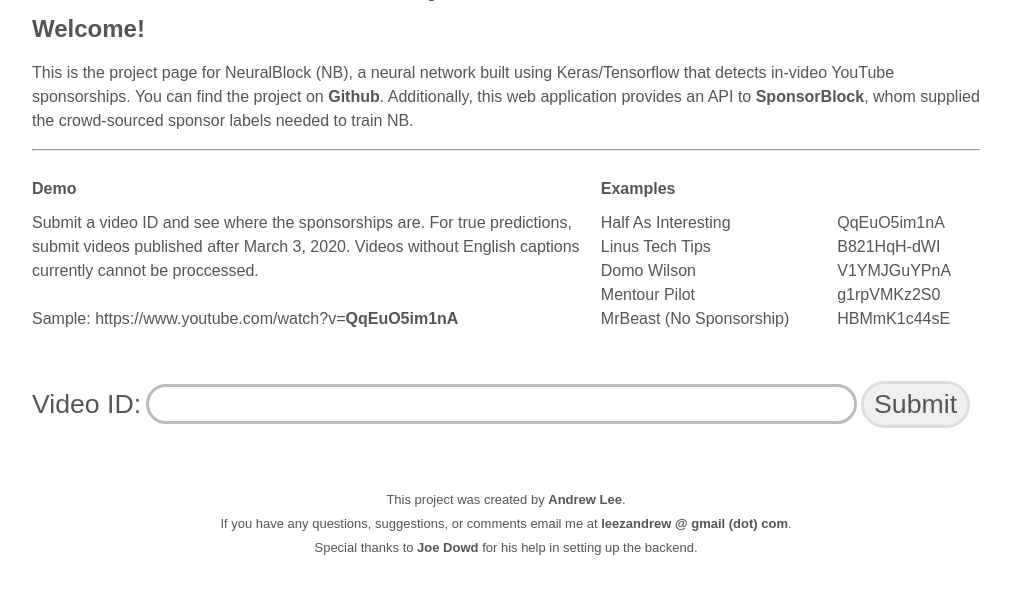
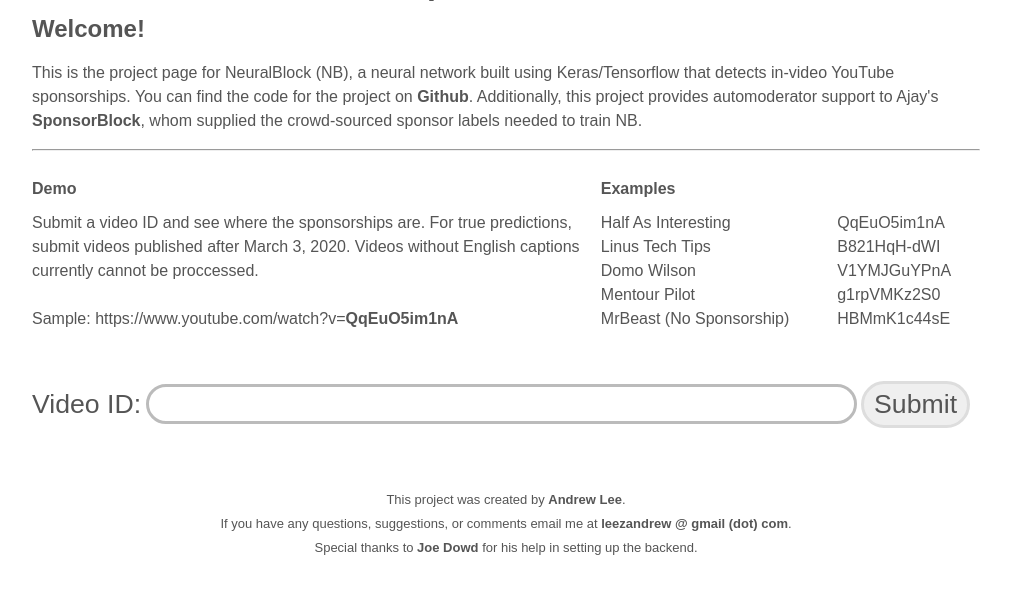
Before and after one commit to andrewzlee/NeuralBlock, a Flask app: page / in a window 1280 px wide. Shown: the part 50-644 px from the top of the page, without its empty margins (134-1145 px from the left). Run offline with Flask 2, Linux system fonts and the light colour scheme; lists and menus that the app fills with data are empty; parts of the project's set-up code (start-up, migrations or seed data) failed here and were passed over.

Commit message:
Update index.html

```diff
--- a/app/templates/index.html
+++ b/app/templates/index.html
@@ -11,7 +11,7 @@
 	<header id="main-header"><h1>NeuralBlock: An In-Video YouTube Sponsor Detector</h1></header>
 	<div class="container">
 		<h2>Welcome!</h2>
-		This is the project page for NeuralBlock (NB), a neural network built using Keras/Tensorflow that detects in-video YouTube sponsorships. You can find the project on <a href="https://github.com/andrewzlee/NeuralBlock" target="_blank">Github</a>. Additionally, this web application provides an API to <a href="https://github.com/ajayyy/SponsorBlock">SponsorBlock</a>, whom supplied the crowd-sourced sponsor labels needed to train NB.
+		This is the project page for NeuralBlock (NB), a neural network built using Keras/Tensorflow that detects in-video YouTube sponsorships. You can find the code for the project on <a href="https://github.com/andrewzlee/NeuralBlock" target="_blank">Github</a>. Additionally, this project provides automoderator support to Ajay's <a href="https://github.com/ajayyy/SponsorBlock" target="_blank">SponsorBlock</a>, whom supplied the crowd-sourced sponsor labels needed to train NB.
 		<hr>
 		<div class="left-panel">
 			<h4>Demo</h4>
```
